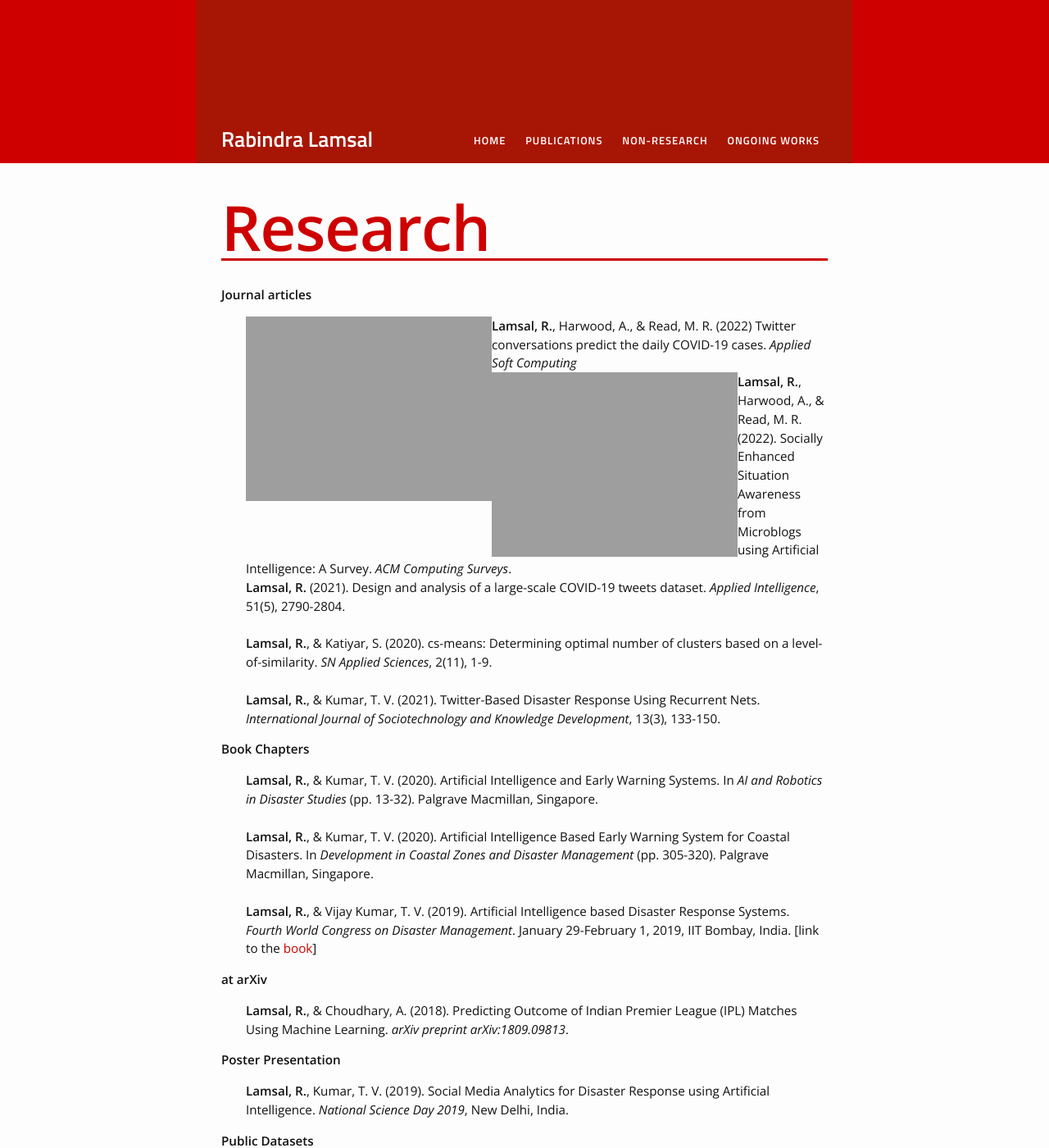
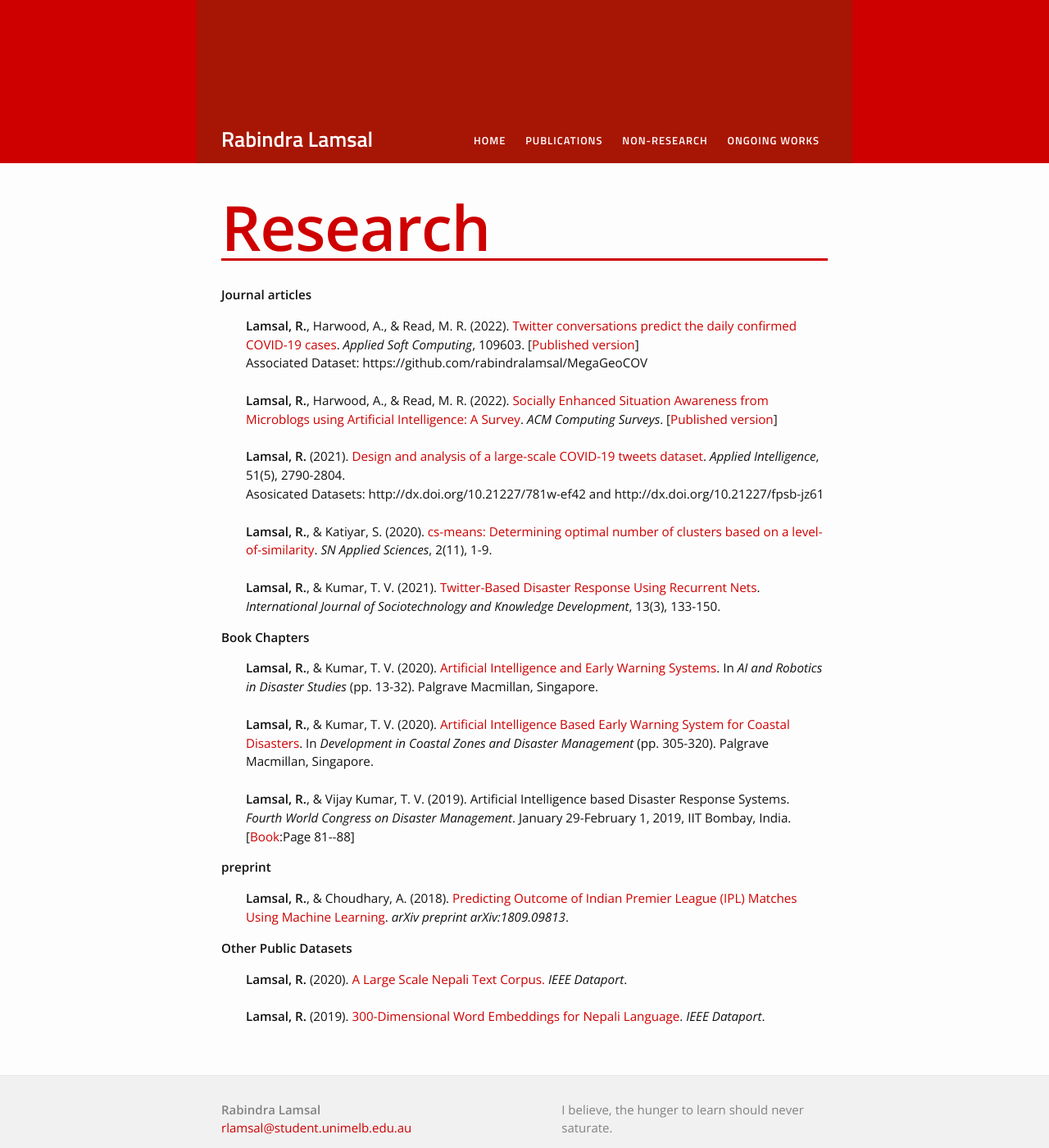
Before and after one commit to rabindralamsal/personal-site, a Jekyll site: the page built from research.md, in a window 1280 px wide and 1400 px high. Shown: the whole window at 82% size. Built offline with Jekyll 4.4.1, drawn with Linux system fonts in a browser that asks for light colours; some of the changed text lies outside the part shown.

Commit message:
Update research.md

```diff
--- a/research.md
+++ b/research.md
@@ -6,51 +6,47 @@ title: Research
 <b>Journal articles</b>
 <ul>
 
-  <div id="block"><b><img src="https://rlamsal.com.np/images/covid-forecast.png" width=300px height=auto align="left">Lamsal, R.</b>, Harwood, A., & Read, M. R. (2022) Twitter conversations predict the daily COVID-19 cases. <i>Applied Soft Computing</i></div>
+<b>Lamsal, R.</b>, Harwood, A., & Read, M. R. (2022). <a href="https://arxiv.org/abs/2206.10471">Twitter conversations predict the daily confirmed COVID-19 cases</a>. <i>Applied Soft Computing</i>, 109603. [<a href="https://doi.org/10.1016/j.asoc.2022.109603">Published version</a>]<br>
+  Associated Dataset: https://github.com/rabindralamsal/MegaGeoCOV
+  <br><br>
+
+<b>Lamsal, R.</b>, Harwood, A., & Read, M. R. (2022). <a href="https://rlamsal.com.np/papers/Socially_Enhanced_Situation_Awareness_from_Microblogs_using_Artificial_Intelligence__A_Survey.pdf">Socially Enhanced Situation Awareness from Microblogs using Artificial Intelligence: A Survey</a>. <i>ACM Computing Surveys</i>. [<a href="https://doi.org/10.1145/3524498">Published version</a>]<br><br>
 
 
-  <div id="block"><b><img src="https://rlamsal.com.np/images/survey-paper.png" width=300px height=auto align="left">Lamsal, R.</b>, Harwood, A., & Read, M. R. (2022). Socially Enhanced Situation Awareness from Microblogs using Artificial Intelligence: A Survey. <i>ACM Computing Surveys</i>.</div>
+<b>Lamsal, R.</b> (2021). <a href="https://doi.org/10.1145/3524498">Design and analysis of a large-scale COVID-19 tweets dataset</a>. <i>Applied Intelligence</i>, 51(5), 2790-2804.<br>
+Asosicated Datasets: http://dx.doi.org/10.21227/781w-ef42 and http://dx.doi.org/10.21227/fpsb-jz61
+<br><br>
 
 
-<b>Lamsal, R.</b> (2021). Design and analysis of a large-scale COVID-19 tweets dataset. <i>Applied Intelligence</i>, 51(5), 2790-2804.<br><br>
+<b>Lamsal, R.</b>, & Katiyar, S. (2020). <a href="https://doi.org/10.1007/s42452-020-03582-5">cs-means: Determining optimal number of clusters based on a level-of-similarity</a>. <i>SN Applied Sciences</i>, 2(11), 1-9.<br><br>
 
-<b>Lamsal, R.</b>, & Katiyar, S. (2020). cs-means: Determining optimal number of clusters based on a level-of-similarity. <i>SN Applied Sciences</i>, 2(11), 1-9.<br><br>
-
-<b>Lamsal, R.</b>, & Kumar, T. V. (2021). Twitter-Based Disaster Response Using Recurrent Nets. <i>International Journal of Sociotechnology and Knowledge Development</i>, 13(3), 133-150.
+<b>Lamsal, R.</b>, & Kumar, T. V. (2021). <a href="https://doi.org/10.4018/978-1-6684-7145-6.ch031">Twitter-Based Disaster Response Using Recurrent Nets</a>. <i>International Journal of Sociotechnology and Knowledge Development</i>, 13(3), 133-150.
 </ul>
 
 <b>Book Chapters</b>
 
 <ul>
 
-<b>Lamsal, R.</b>, & Kumar, T. V. (2020). Artificial Intelligence and Early Warning Systems. In <i>AI and Robotics in Disaster Studies</i> (pp. 13-32). Palgrave Macmillan, Singapore.<br><br>
+<b>Lamsal, R.</b>, & Kumar, T. V. (2020). <a href="v">Artificial Intelligence and Early Warning Systems</a>. In <i>AI and Robotics in Disaster Studies</i> (pp. 13-32). Palgrave Macmillan, Singapore.<br><br>
 
-<b>Lamsal, R.</b>, & Kumar, T. V. (2020). Artificial Intelligence Based Early Warning System for Coastal Disasters. In <i>Development in Coastal Zones and Disaster Management</i> (pp. 305-320). Palgrave Macmillan, Singapore.<br><br>
+<b>Lamsal, R.</b>, & Kumar, T. V. (2020). <a href="https://link.springer.com/chapter/10.1007/978-981-15-4294-7_21">Artificial Intelligence Based Early Warning System for Coastal Disasters</a>. In <i>Development in Coastal Zones and Disaster Management</i> (pp. 305-320). Palgrave Macmillan, Singapore.<br><br>
 
-<b>Lamsal, R.</b>, & Vijay Kumar, T. V. (2019). Artificial Intelligence based Disaster Response Systems. <i>Fourth World Congress on Disaster Management</i>. January 29-February 1, 2019, IIT Bombay, India. [link to the <a href="https://www.wcdm.co.in/Documents/Past%20WCDMs/4th_WCDM_Ebook_Vol-3.pdf">book</a>]
+<b>Lamsal, R.</b>, & Vijay Kumar, T. V. (2019). Artificial Intelligence based Disaster Response Systems. <i>Fourth World Congress on Disaster Management</i>. January 29-February 1, 2019, IIT Bombay, India. [<a href="https://www.wcdm.co.in/Documents/Past%20WCDMs/4th_WCDM_Ebook_Vol-3.pdf">Book</a>:Page 81--88]
 
 </ul>
 
-<b>at arXiv</b>
+<b>preprint</b>
 
 <ul>
 
-<b>Lamsal, R.</b>, & Choudhary, A. (2018). Predicting Outcome of Indian Premier League (IPL) Matches Using Machine Learning. <i>arXiv preprint arXiv:1809.09813</i>.
+<b>Lamsal, R.</b>, & Choudhary, A. (2018). <a href="https://arxiv.org/abs/1809.09813">Predicting Outcome of Indian Premier League (IPL) Matches Using Machine Learning</a>. <i>arXiv preprint arXiv:1809.09813</i>.
 
 </ul>
 
-<b>Poster Presentation</b>
-<ul>
 
-<b>Lamsal, R.</b>, Kumar, T. V. (2019). Social Media Analytics for Disaster Response using Artificial Intelligence. <i>National Science Day 2019</i>, New Delhi, India.
-
-</ul>
-
-<b>Public Datasets</b>
+<b>Other Public Datasets</b>
 
 <ul>
-<b>Lamsal, R.</b> (2020). Coronavirus (COVID-19) Tweets Dataset. <i>IEEE Dataport</i>. <a href="http://dx.doi.org/10.21227/781w-ef42">http://dx.doi.org/10.21227/781w-ef42</a><br><br>
-<b>Lamsal, R.</b> (2020). Coronavirus (COVID-19) Geo-tagged Tweets Dataset. <i>IEEE Dataport</i>. <a href="http://dx.doi.org/10.21227/fpsb-jz61">http://dx.doi.org/10.21227/fpsb-jz61</a><br><br>
-<b>Lamsal, R.</b> (2020). A Large Scale Nepali Text Corpus. <i>IEEE Dataport</i>. <a href="http://dx.doi.org/10.21227/jxrd-d245">http://dx.doi.org/10.21227/jxrd-d245</a><br><br>
-<b>Lamsal, R.</b> (2019). 300-Dimensional Word Embeddings for Nepali Language. <i>IEEE Dataport</i>. <a href="http://dx.doi.org/10.21227/dz6s-my90">http://dx.doi.org/10.21227/dz6s-my90</a>
+<b>Lamsal, R.</b> (2020). <a href="http://dx.doi.org/10.21227/jxrd-d245">A Large Scale Nepali Text Corpus.</a> <i>IEEE Dataport</i>.<br><br>
+<b>Lamsal, R.</b> (2019). <a href="http://dx.doi.org/10.21227/dz6s-my90">300-Dimensional Word Embeddings for Nepali Language</a>. <i>IEEE Dataport</i>.
 </ul>
```
